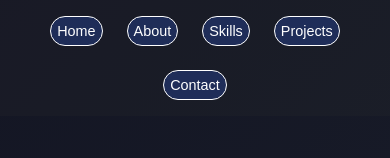
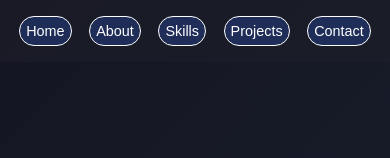
Before and after one commit to rku21/Portfolio-, a plain HTML site: page index.html in a window 390 px wide. Shown: the top 158 px of the page. Drawn offline with Linux system fonts and the light colour scheme.

Commit message:
Update style.css

```diff
--- a/style.css
+++ b/style.css
@@ -148,7 +148,7 @@
   @media (max-width: 600px) {
     nav {
       flex-wrap: wrap;
-      gap: 1.5rem;
+      gap: 1.1rem;
     }
 
     .profile-pic {
```
